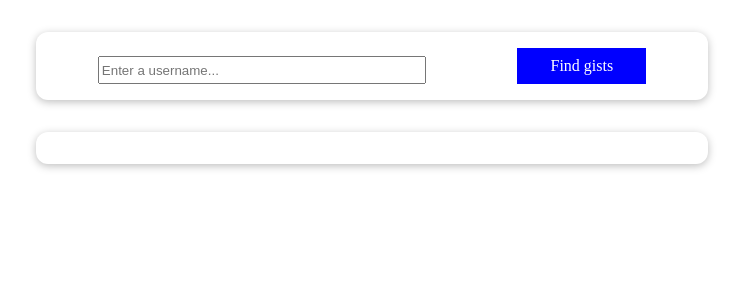
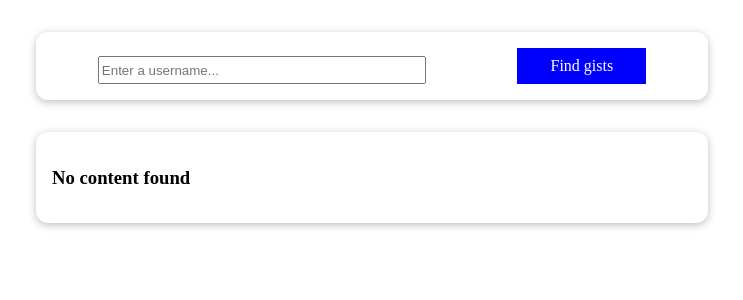
Before and after one commit to AlexandraL3071/gists, a Vue app: page / in a window 1280 px wide. Shown: the top 300 px of the page, without its empty margins (268-1011 px from the left). Built offline with nearby package versions, Linux system fonts and the light colour scheme.

Commit message:
Update condition
Update condition for rendering a message

```diff
--- a/src/components/GistsList.vue
+++ b/src/components/GistsList.vue
@@ -2,7 +2,7 @@
   <section>
     <div class="container">
       <h2 v-if="enteredUsername">The gists of user {{ enteredUsername }}:</h2>
-      <h3 v-if="noContentFound">No content found</h3>
+      <h3 v-if="noContentFound || usersGists.length === 0">No content found</h3>
       <gist-item
         v-for="gist in usersGists"
         :key="gist.id"
```
